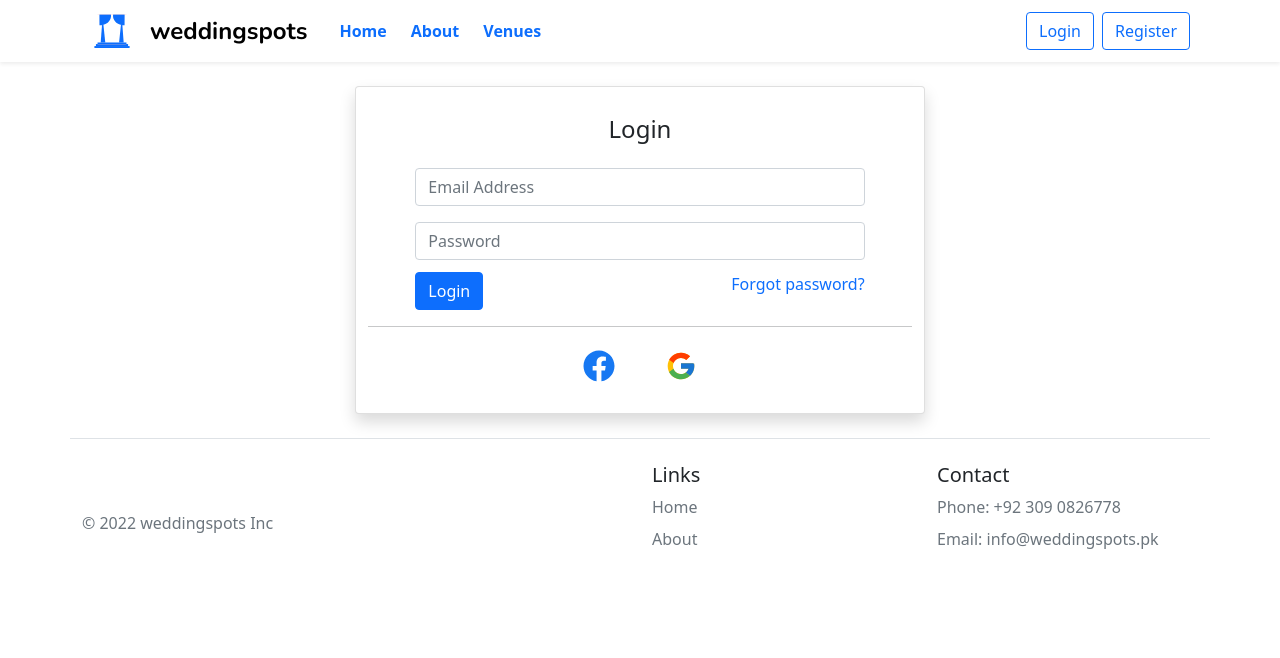
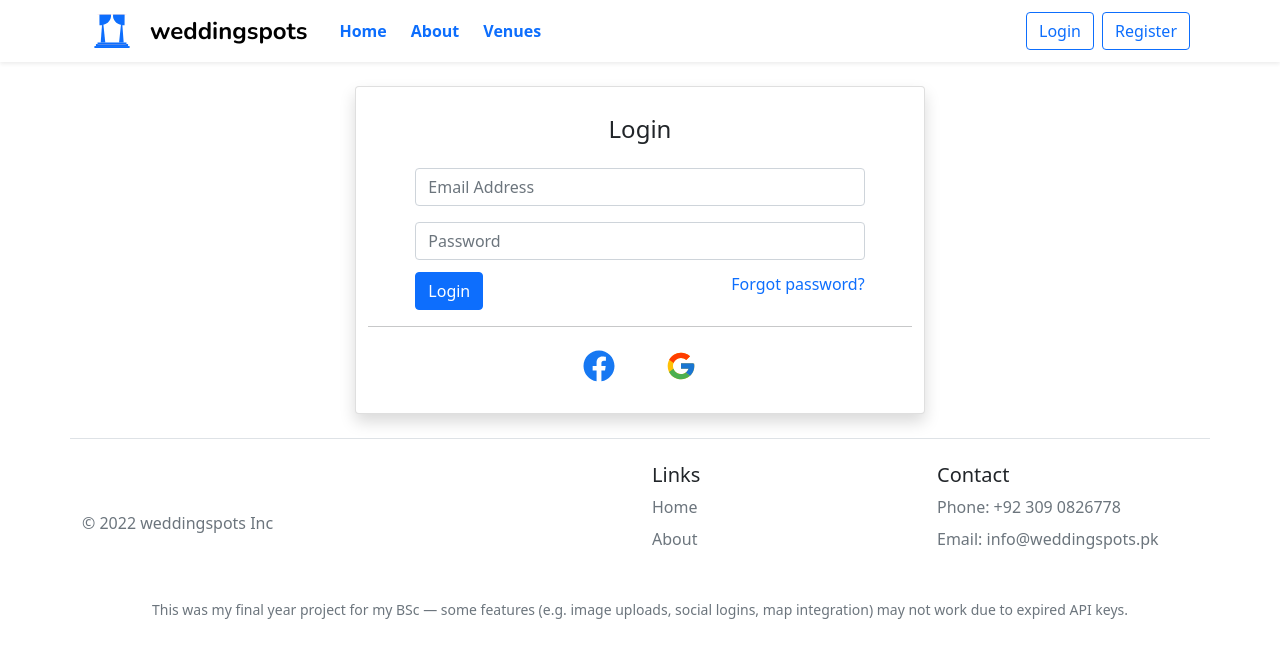
Before and after one commit to mubashirzamir/weddingspots, a React (Create React App) app in the folder Client/: page /Login in a window 1280 px wide. Shown: the top 658 px of the page. Built offline with nearby package versions, Linux system fonts and the light colour scheme; no server answers; what password-validator would draw is missing.

Commit message:
Add BSc disclaimer notice to footer

```diff
--- a/Client/src/Component/Layout/Footer.js
+++ b/Client/src/Component/Layout/Footer.js
@@ -35,6 +35,9 @@ const Footer = () => {
                     </div>
 
                 </footer>
+                <p className="text-center text-muted mt-3 mb-0 small">
+                    This was my final year project for my BSc — some features (e.g. image uploads, social logins, map integration) may not work due to expired API keys.
+                </p>
             </div>
 
         </div >
```
